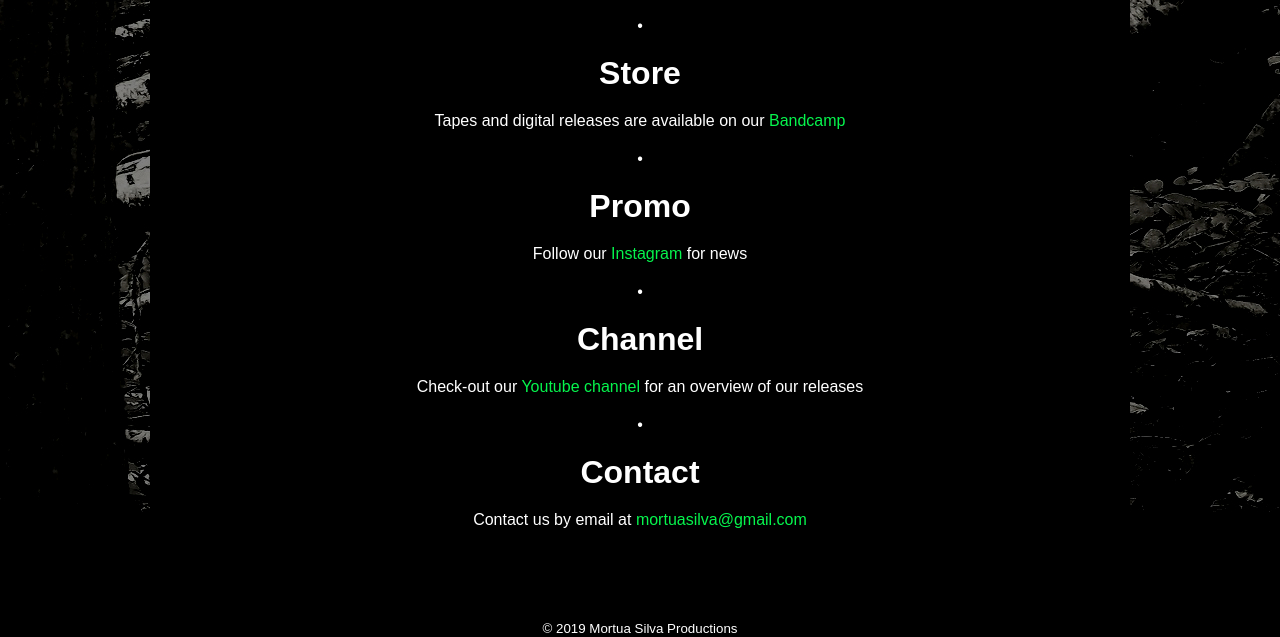
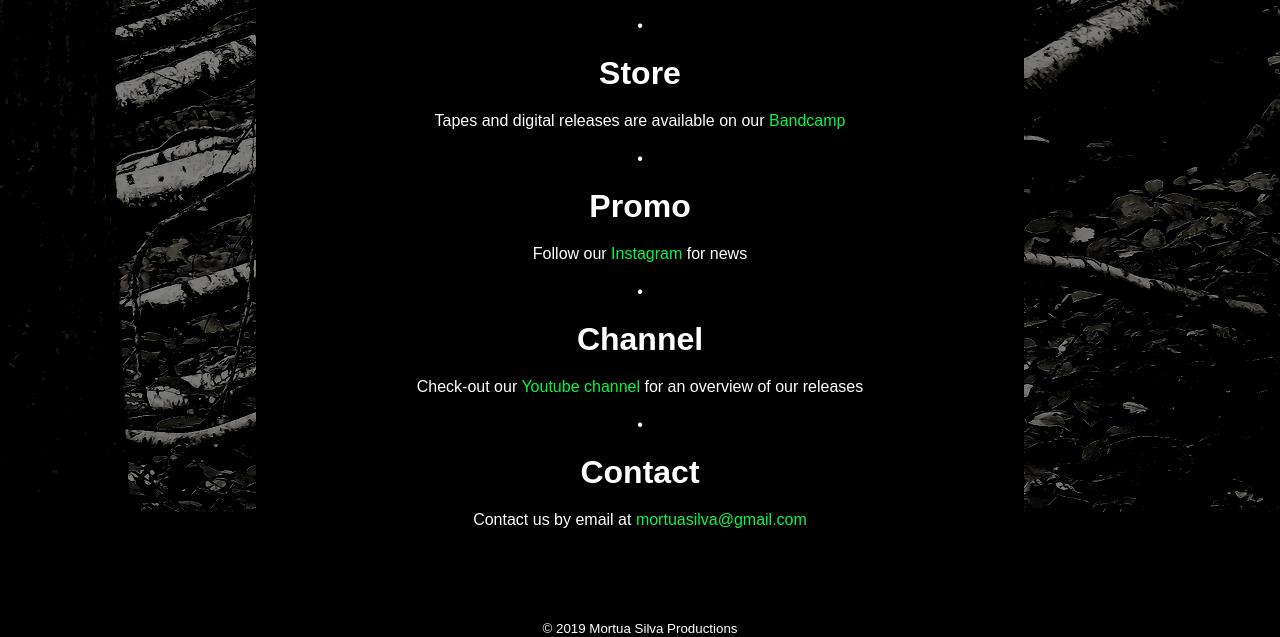
Before and after one commit to dotmobo/msp, a plain HTML site: page index.html in a window 1280 px wide. Shown: the part 693-1330 px from the top of the page. Drawn offline with Linux system fonts and the light colour scheme.

Commit message:
css stuff img viewport

```diff
--- a/css/style.css
+++ b/css/style.css
@@ -18,7 +18,7 @@ header {
     justify-content: center;
     align-items: center;
     margin: auto;
-    max-width:980px;
+    max-width:768px;
     background:black;
 }
 
```
